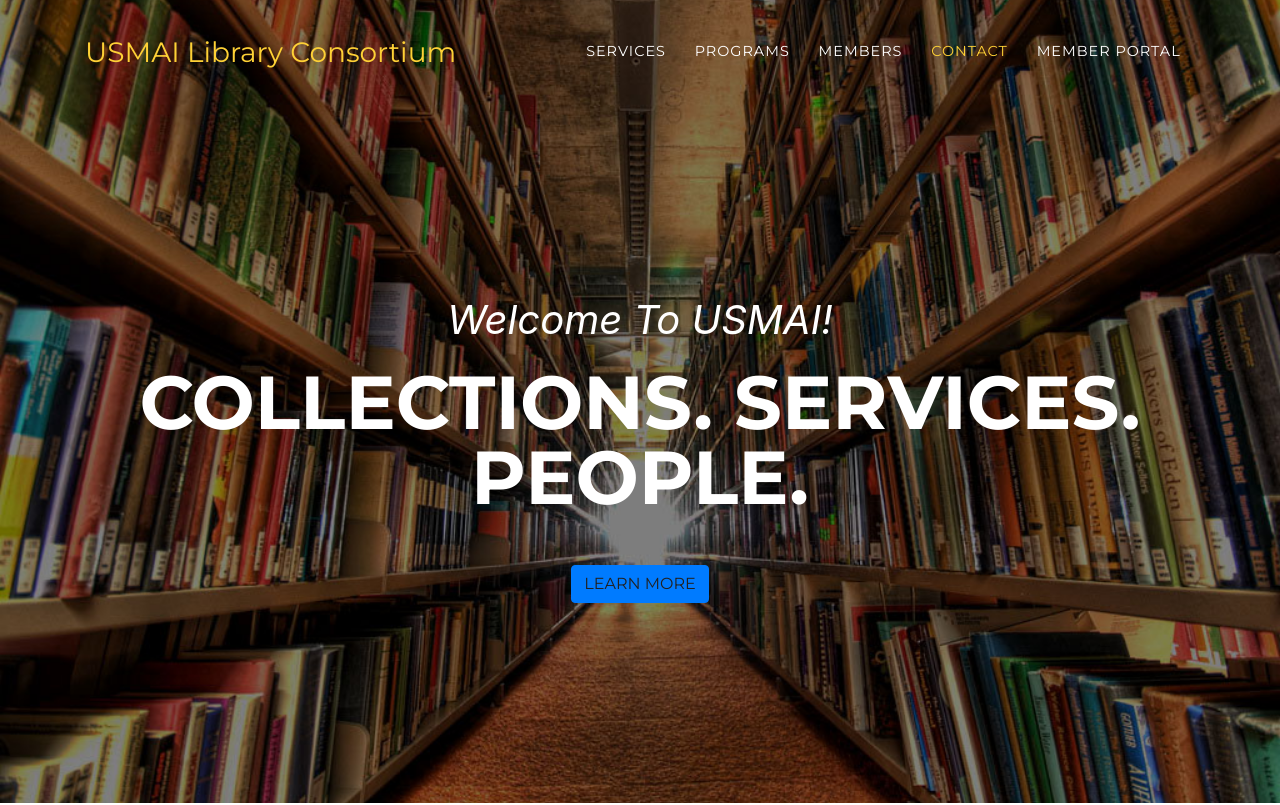
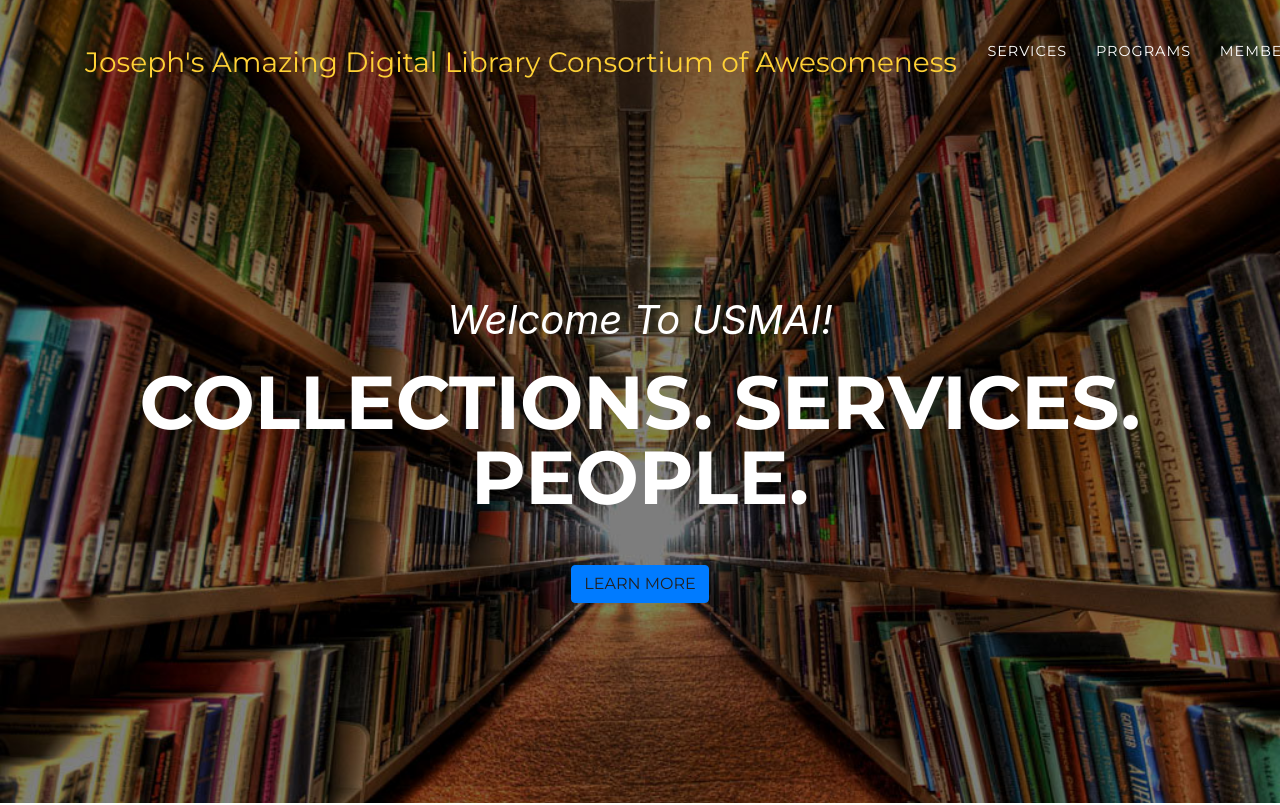
Before and after one commit to 23koivisto/usmai-www, a website with bundled scripts: page index.html in a window 1280 px wide. Shown: the top 805 px of the page. Built offline with nearby package versions, Linux system fonts and the light colour scheme; a script that the page names is missing; a web font is replaced by a local one.

Commit message:
Joseph changes to index to correct consortium name

```diff
--- a/index.html
+++ b/index.html
@@ -30,7 +30,7 @@
   <!-- Navigation -->
   <nav class="navbar navbar-expand-lg navbar-dark fixed-top" id="mainNav">
     <div class="container">
-      <a class="navbar-brand js-scroll-trigger" href="#page-top">USMAI Library Consortium</a>
+      <a class="navbar-brand js-scroll-trigger" href="#page-top">Joseph's Amazing Digital Library Consortium of Awesomeness</a>
       <button class="navbar-toggler navbar-toggler-right" type="button" data-toggle="collapse" data-target="#navbarResponsive" aria-controls="navbarResponsive" aria-expanded="false" aria-label="Toggle navigation">
         Menu
         <i class="fas fa-bars"></i>
```
